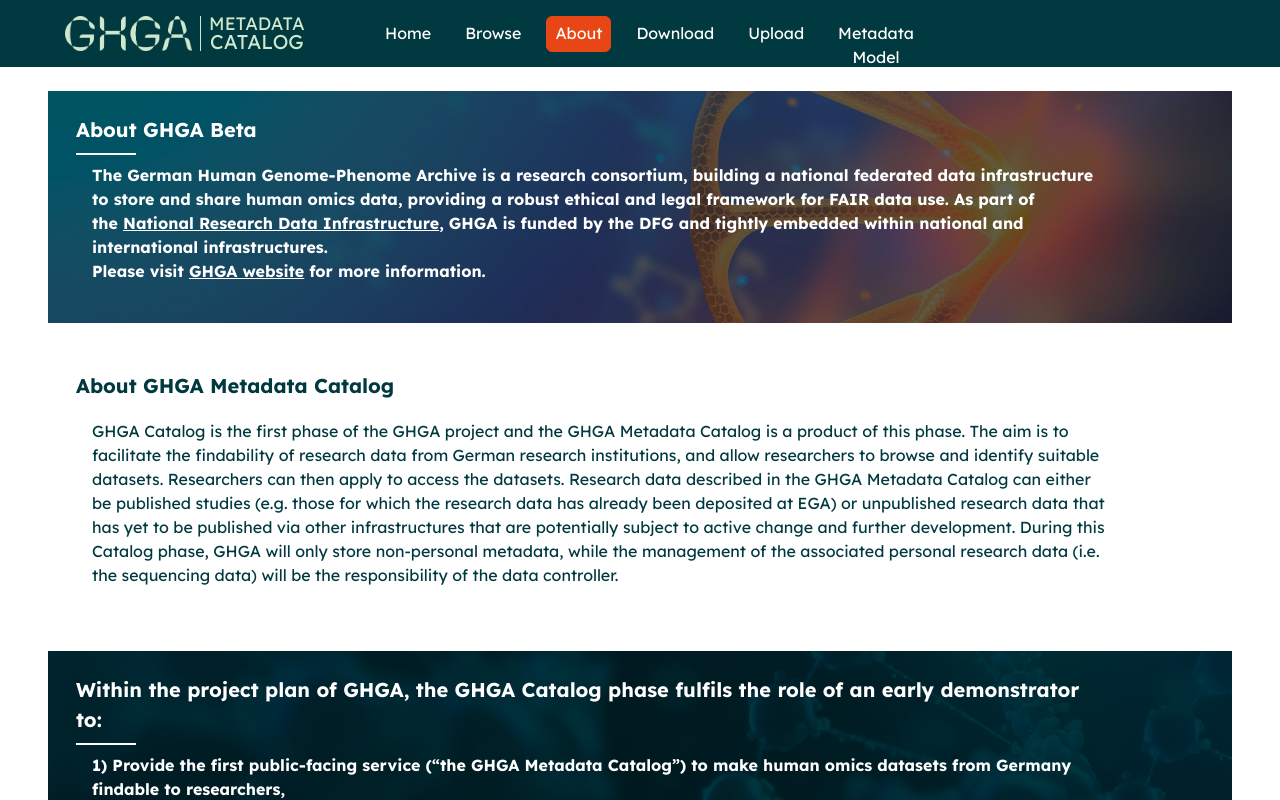
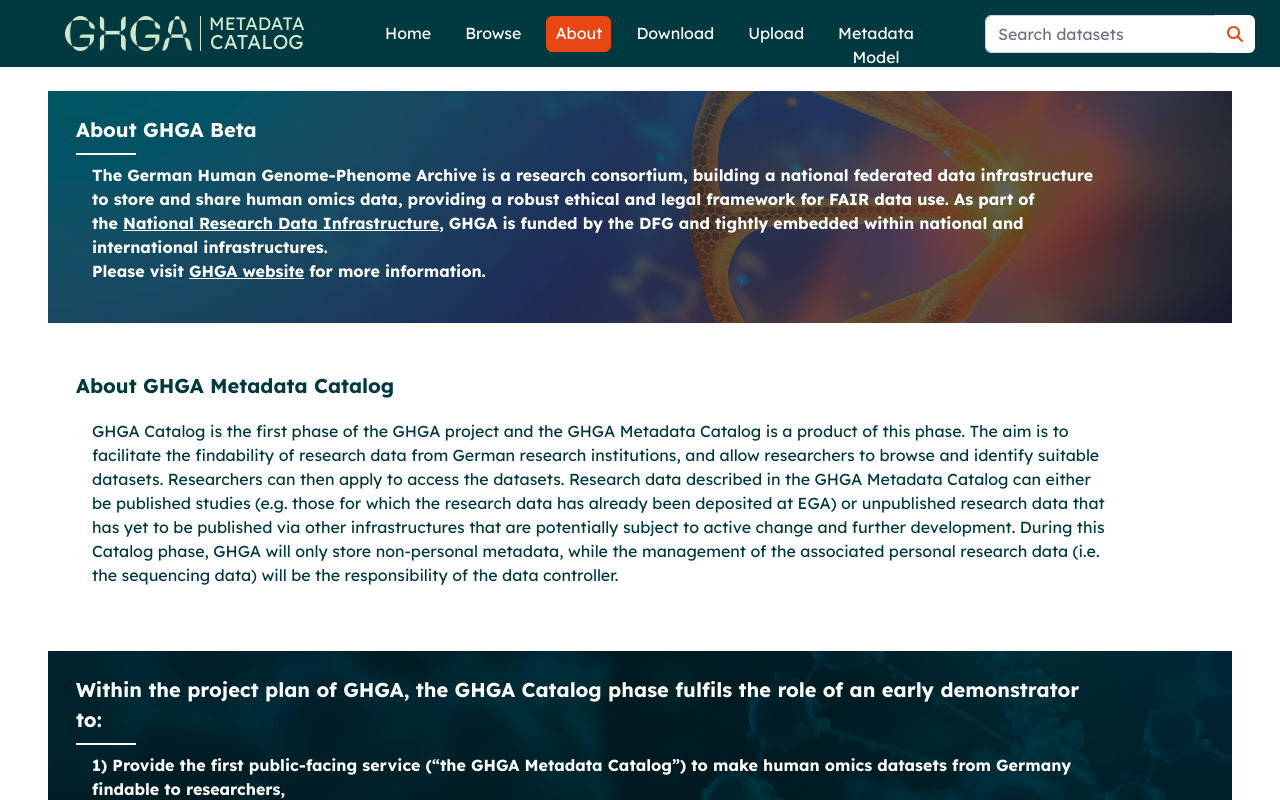
Before and after one commit to ghga-de/metadata-catalog, a React (Create React App) app: page /about-us in a window 1280 px wide. Shown: the top 800 px of the page. Built offline with nearby package versions, Linux system fonts and the light colour scheme.

Commit message:
Search bar added to header navigation, but it doesn't use React router because it does not reload the content upon changing the search keyword.

```diff
--- a/src/components/header/headerNavbar.tsx
+++ b/src/components/header/headerNavbar.tsx
@@ -2,6 +2,7 @@ import React from "react";
 import logo from "../../assets/GHGA_logo_clean.png";
 import { Navbar, Nav, Button } from "react-bootstrap";
 import { NavLink } from "react-router-dom";
+import HeaderSearchbar from "./headerSearchbar";
 
 const HeaderNavbar = () => {
   const activePageStyle =
@@ -106,8 +107,8 @@ const HeaderNavbar = () => {
           </Nav>
         </Navbar.Collapse>
       </div>
-      <div className="w-25">
-        &nbsp;
+      <div className="w-25 justify-content-center d-flex">
+        <HeaderSearchbar />
       </div>
     </Navbar>
   );
--- /dev/null
+++ b/src/components/header/headerSearchbar.tsx
@@ -0,0 +1,46 @@
+import { faSearch } from "@fortawesome/free-solid-svg-icons";
+import { FontAwesomeIcon } from "@fortawesome/react-fontawesome";
+import React from "react";
+import { Form, Button, InputGroup } from "react-bootstrap";
+import { useNavigate } from "react-router-dom";
+
+const HeaderSearchbar = () => {
+    let navigate = useNavigate();
+
+    const [searchKeyword, setSearchKeyword] = React.useState<string>("");
+
+    const searchDatasets = (event: any) => {
+        event.preventDefault();
+        let queryString = "";
+        if (searchKeyword.trim() !== "") {
+            queryString = "&q=" + searchKeyword.trim();
+        }
+        window.location.href = "/browse?p=1" + queryString;
+        // navigate("/browse?p=1" + queryString);
+    };
+
+    return (
+        <Form onSubmit={(event) => searchDatasets(event)}>
+            <InputGroup>
+                <Form.Control
+                    id="searchInput"
+                    type="text"
+                    placeholder="Search datasets"
+                    onChange={(event) => setSearchKeyword(event.target.value)}
+                />
+                <Button
+                    variant="white"
+                    className="text-secondary border-0"
+                    type="submit"
+                    onClick={(event) => {
+                        searchDatasets(event);
+                    }}
+                >
+                    <FontAwesomeIcon icon={faSearch} />
+                </Button>
+            </InputGroup>
+        </Form>
+    );
+};
+
+export default HeaderSearchbar;
```
Also changed, not shown: src/components/browse/browse.tsx (+4 -4 lines).
